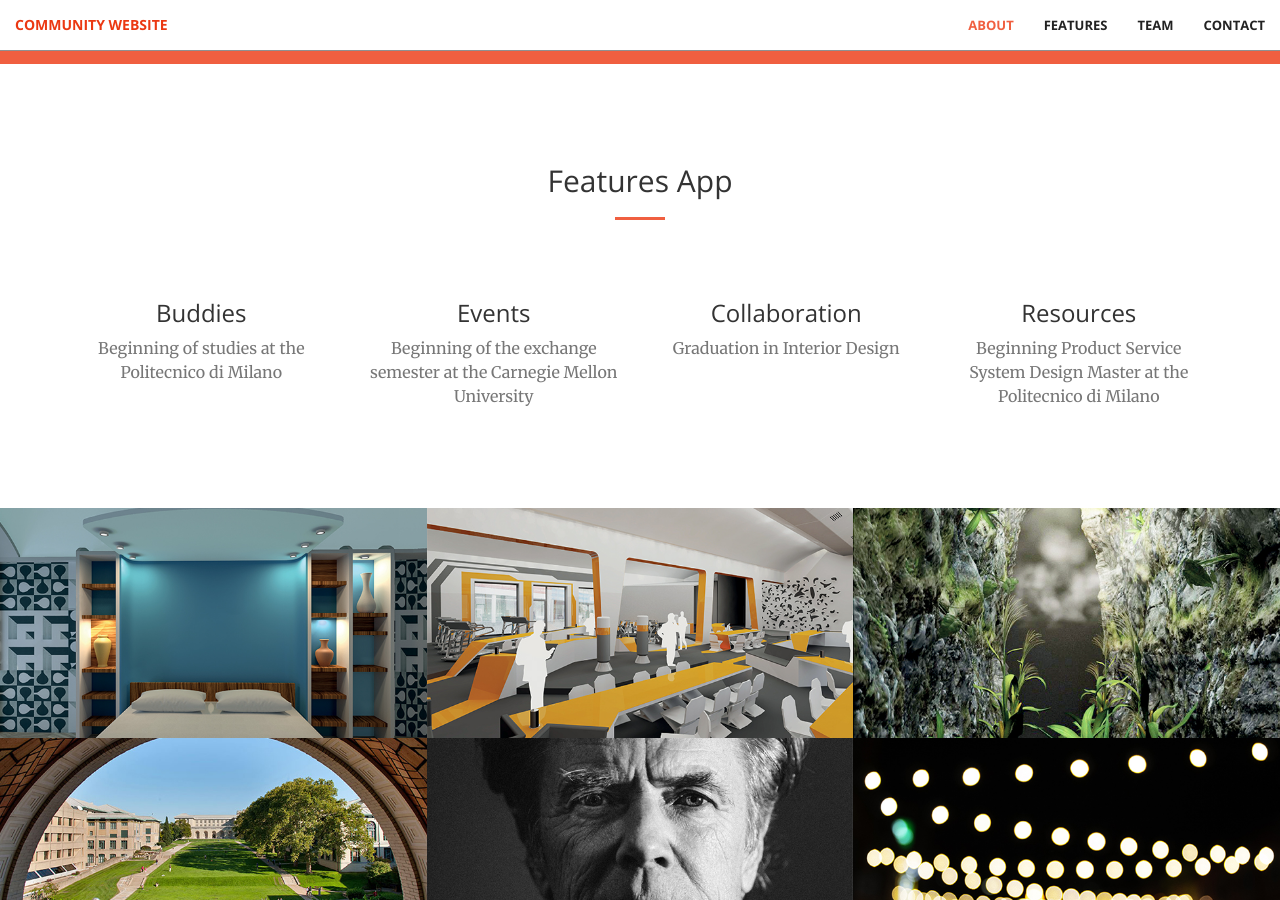
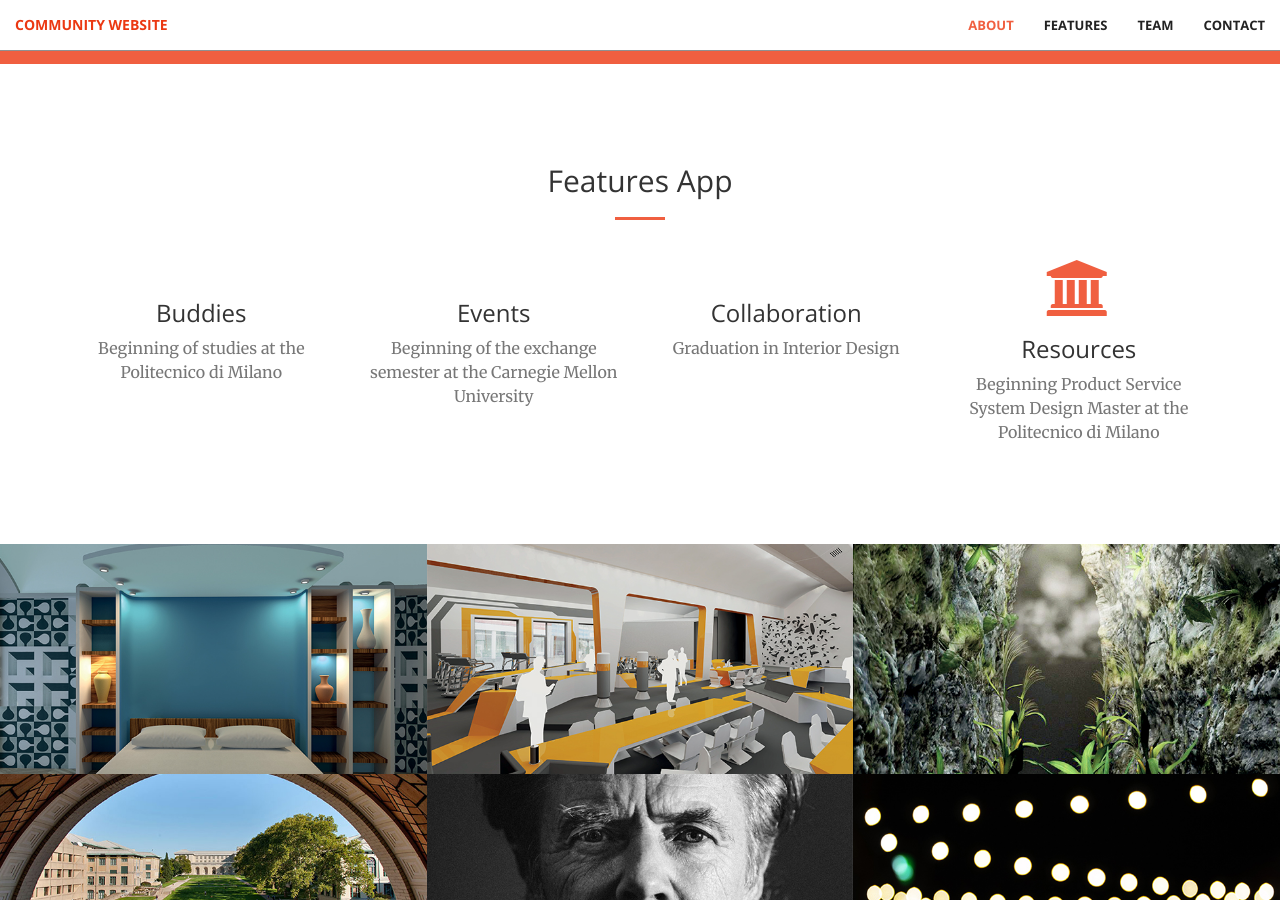
Before and after one commit to zanarellinina/communitywebsite, a Jekyll site: the page built from index.html, in a window 1280 px wide and 900 px high, scrolled down 1420 px. Built offline with Jekyll 4.4.1, drawn with Linux system fonts in a browser that asks for light colours.

Commit message:
university

```diff
--- a/_includes/services.html
+++ b/_includes/services.html
@@ -32,7 +32,7 @@
             </div>
             <div class="col-lg-3 col-md-6 text-center">
                 <div class="service-box">
-                    <i class="fa fa-4x fa-newspaper wow bounceIn text-primary" data-wow-delay=".3s"></i>
+                    <i class="fa fa-4x fa-university wow bounceIn text-primary" data-wow-delay=".3s"></i>
                     <h3>Resources</h3>
                     <p class="text-muted">Beginning Product Service System Design Master at the Politecnico di Milano</p>
                 </div>
```
